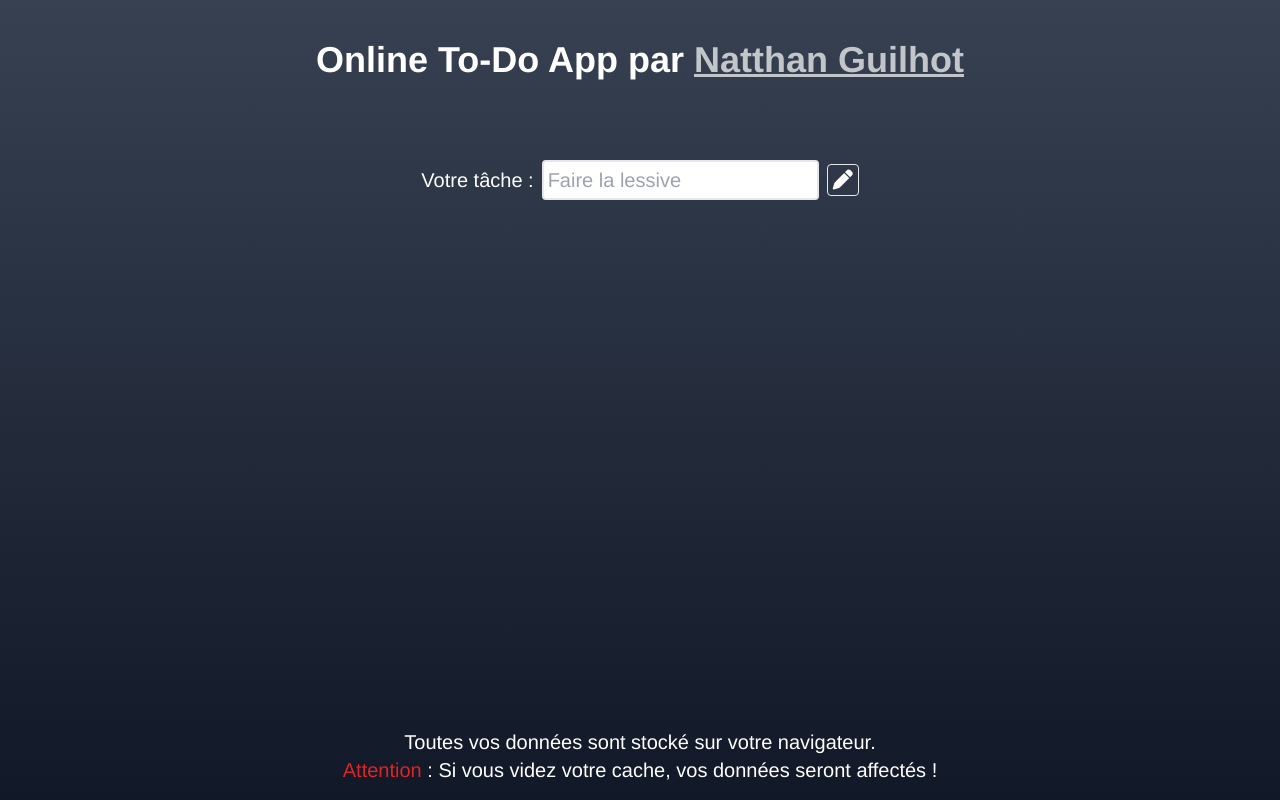
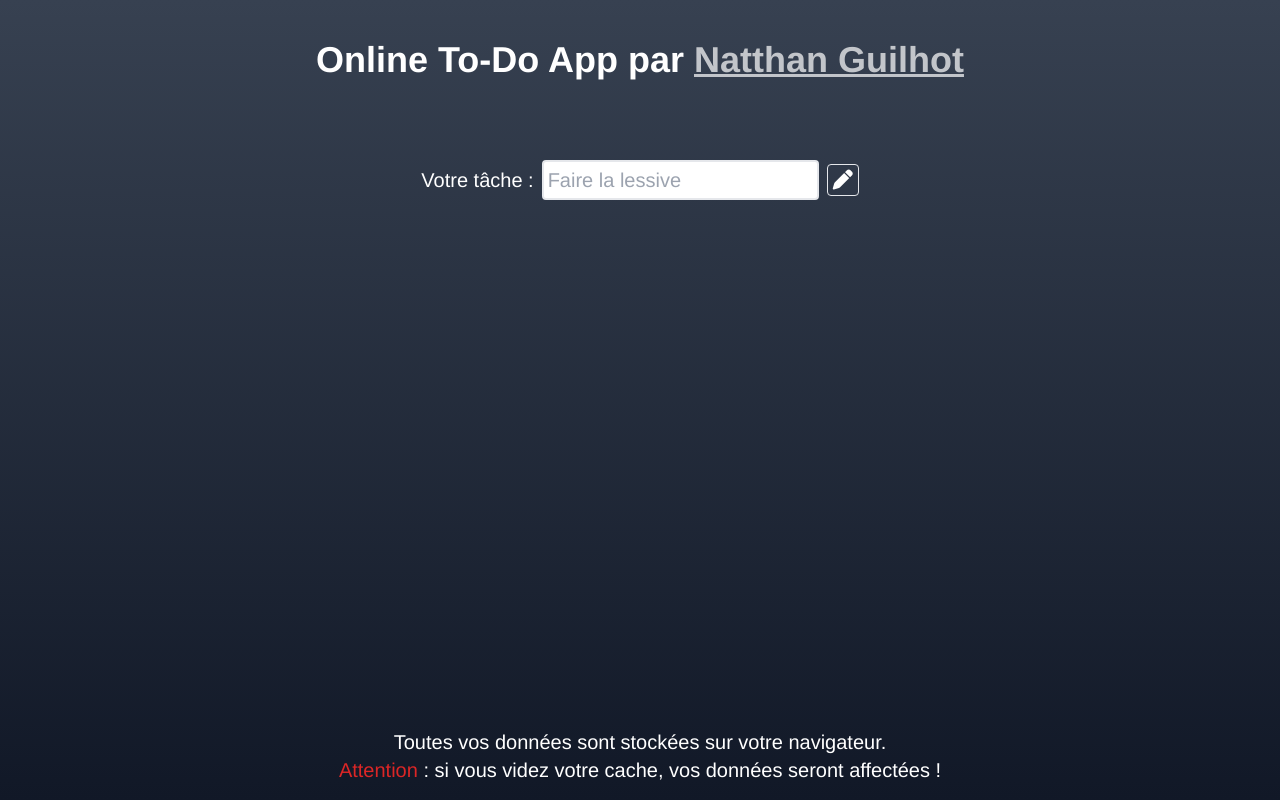
Before and after one commit to natthanguilhot/to-do_app, a Vue app: page / in a window 1280 px wide. Built offline with nearby package versions, Linux system fonts and the light colour scheme.

Commit message:
correction fautes d'ortho

```diff
--- a/src/components/Home.vue
+++ b/src/components/Home.vue
@@ -18,7 +18,7 @@
             </div>
         </main>
         <footer class="aboslute bottom-0">
-            <p class="mb-4">Toutes vos données sont stocké sur votre navigateur.<br><span class="text-red-600">Attention</span> : Si vous videz votre cache, vos données seront affectés !</p>
+            <p class="mb-4">Toutes vos données sont stockées sur votre navigateur.<br><span class="text-red-600">Attention</span> : si vous videz votre cache, vos données seront affectées !</p>
         </footer>
     </div>
 </template>
```
Also changed, not shown: 5 other files (tests, documents, lock files or other folders).
